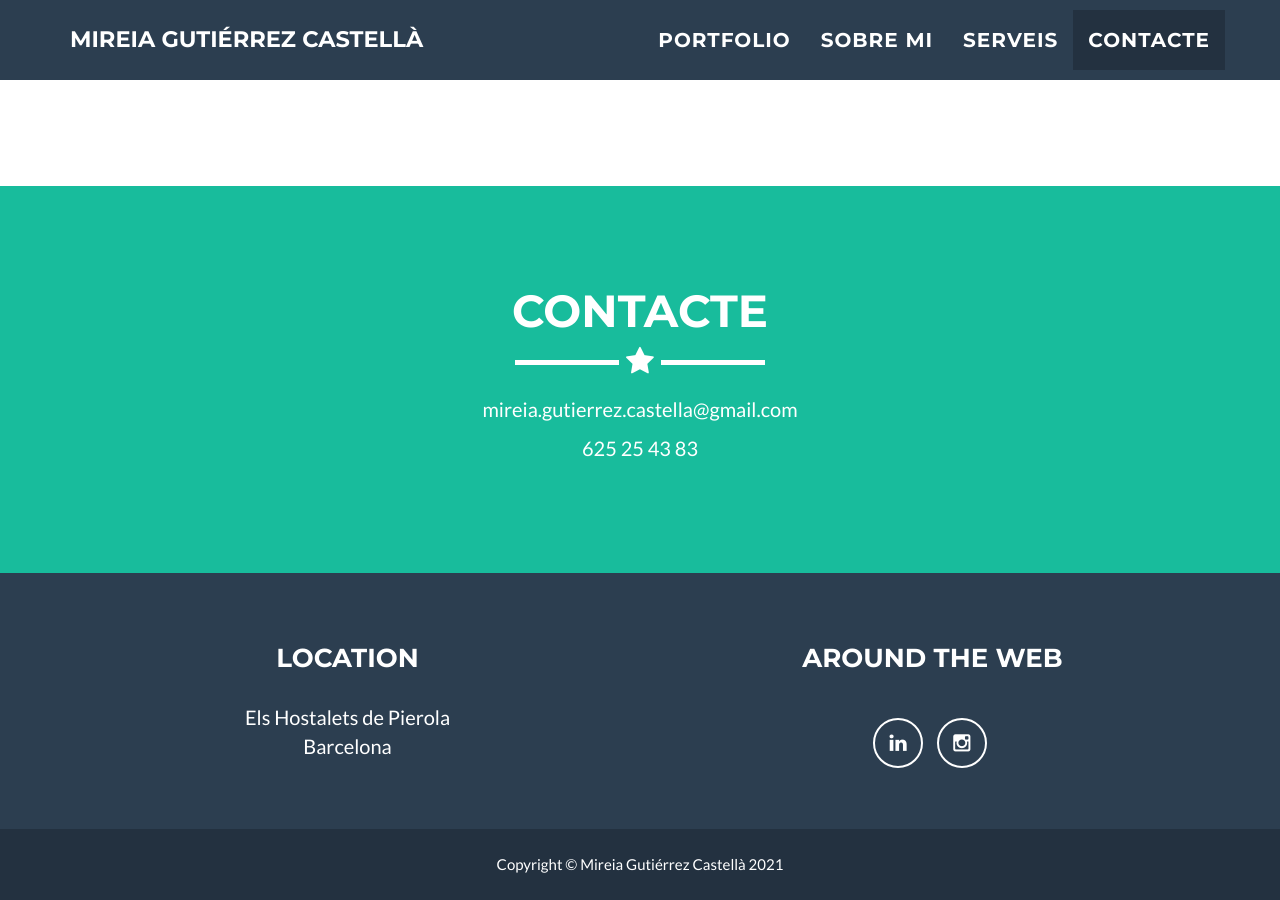
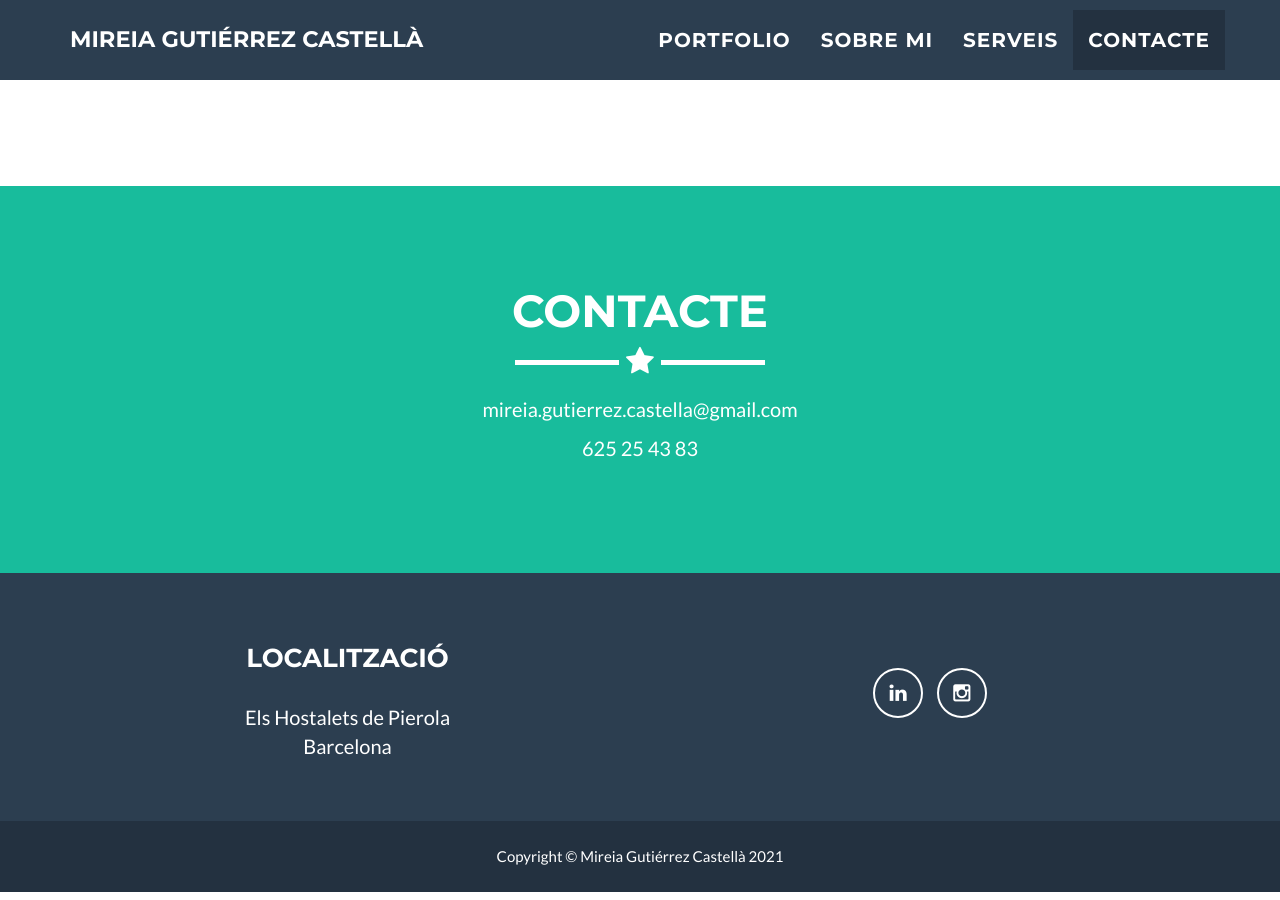
Before and after one commit to belzoond/pagina-mireia, a Jekyll site: the page built from _posts/2020-02-07-in-madrid-una-vida-plena.markdown, in a window 1280 px wide and 900 px high, scrolled down 3208 px. Built offline with Jekyll 4.4.1, drawn with Linux system fonts in a browser that asks for light colours.

Commit message:
Location en catala i treta la coletilla around the web

```diff
--- a/_config.yml
+++ b/_config.yml
@@ -34,8 +34,8 @@ color:
 # Footer settings
 footer:
   copyright: Mireia Gutiérrez Castellà
-  location: Location
-  social: Around the Web
+  location: Localització
+  social:
   credits: Credits
 
 # Social networks usernames (many more available: google-plus, flickr, dribbble, pinterest, instagram, tumblr, linkedin, etc.)
```
